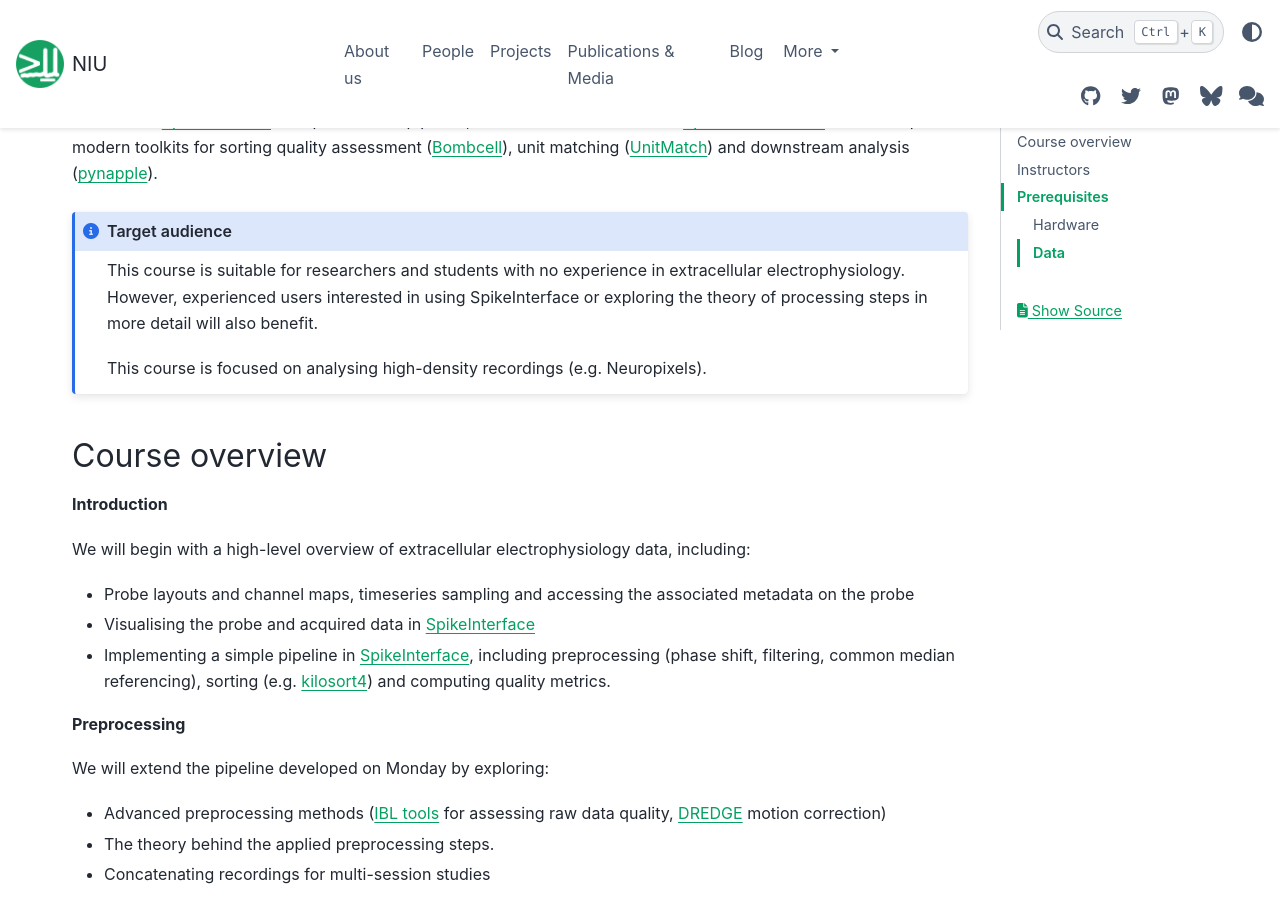
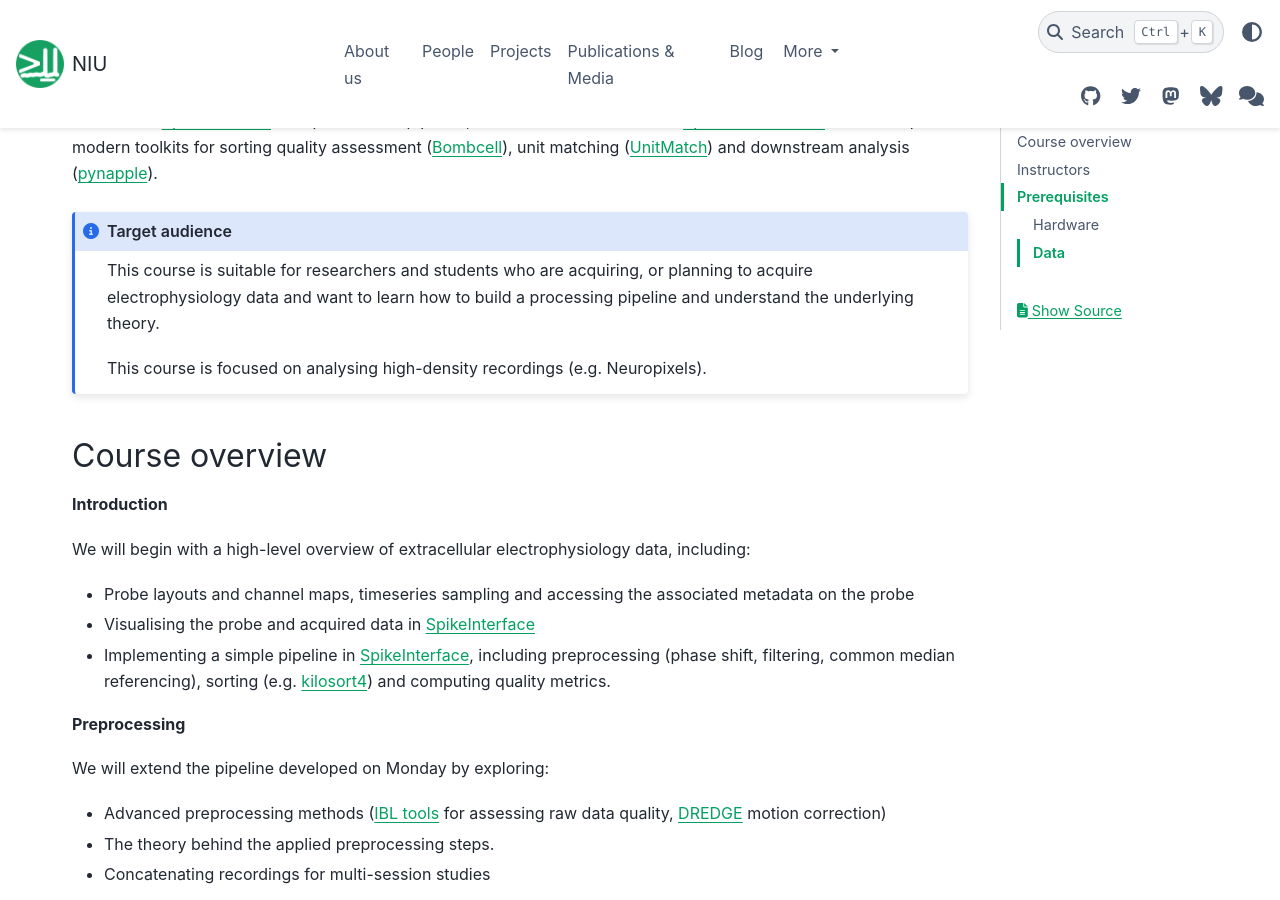
Before and after one commit to neuroinformatics-unit/neuroinformatics-unit.github.io, a Sphinx documentation site: the page built from docs/source/open-software-summer-school/2026/extracellular-electrophysiology.md, in a window 1280 px wide and 900 px high, scrolled down 338 px. Built offline with Sphinx 7.4.7 and the PyData theme 0.15.4, drawn with Linux system fonts in a browser that asks for light colours; nearby versions of some CDN libraries.

Commit message:
Rejig target audience section.

```diff
--- a/docs/source/open-software-summer-school/2026/extracellular-electrophysiology.md
+++ b/docs/source/open-software-summer-school/2026/extracellular-electrophysiology.md
@@ -14,9 +14,8 @@ unit matching ([UnitMatch](https://github.com/EnnyvanBeest/UnitMatch)) and downs
 ::: {admonition} Target audience
 :class: note
 
-This course is suitable for researchers and students with no experience in extracellular electrophysiology.
-However, experienced users interested in using SpikeInterface or exploring the theory of processing steps
-in more detail will also benefit.
+This course is suitable for researchers and students who are acquiring, or planning to acquire
+electrophysiology data and want to learn how to build a processing pipeline and understand the underlying theory.
 
 This course is focused on analysing high-density recordings (e.g. Neuropixels).
 :::
```
